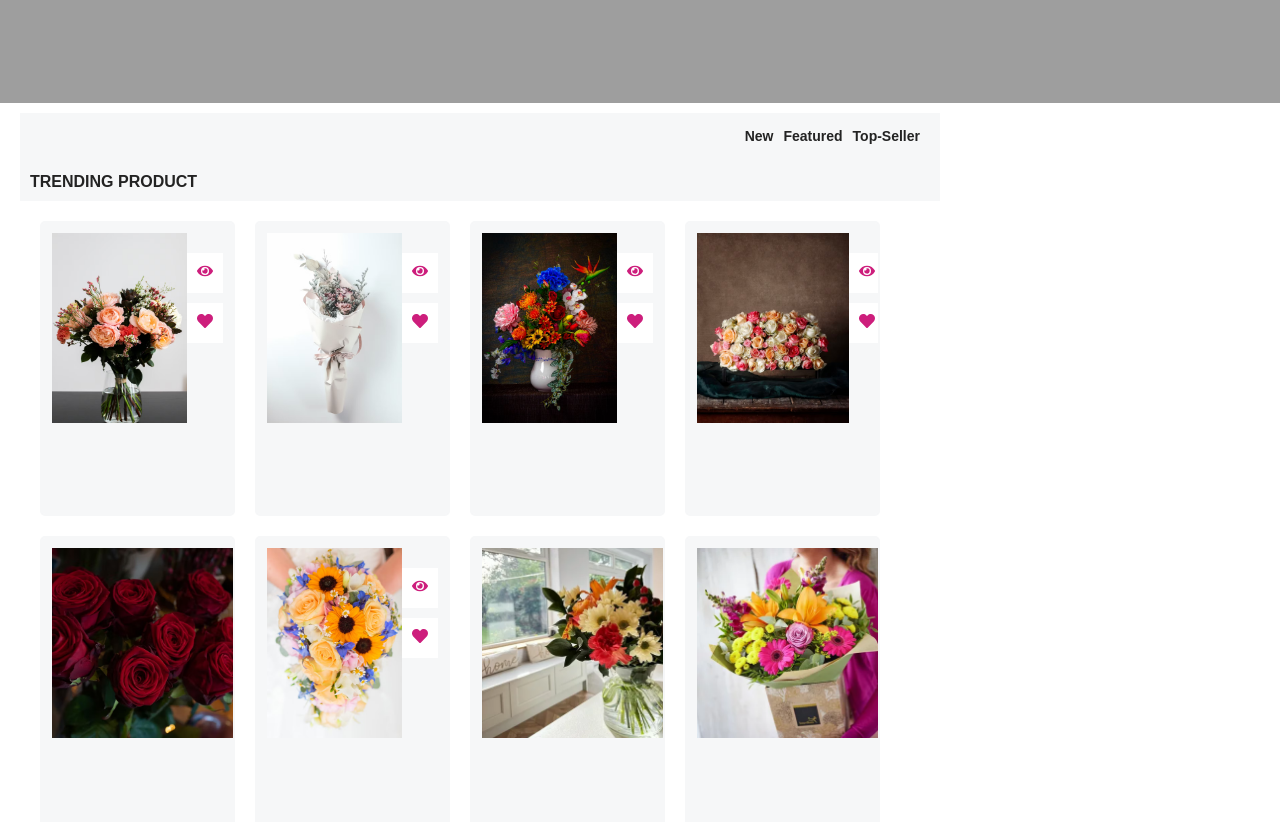
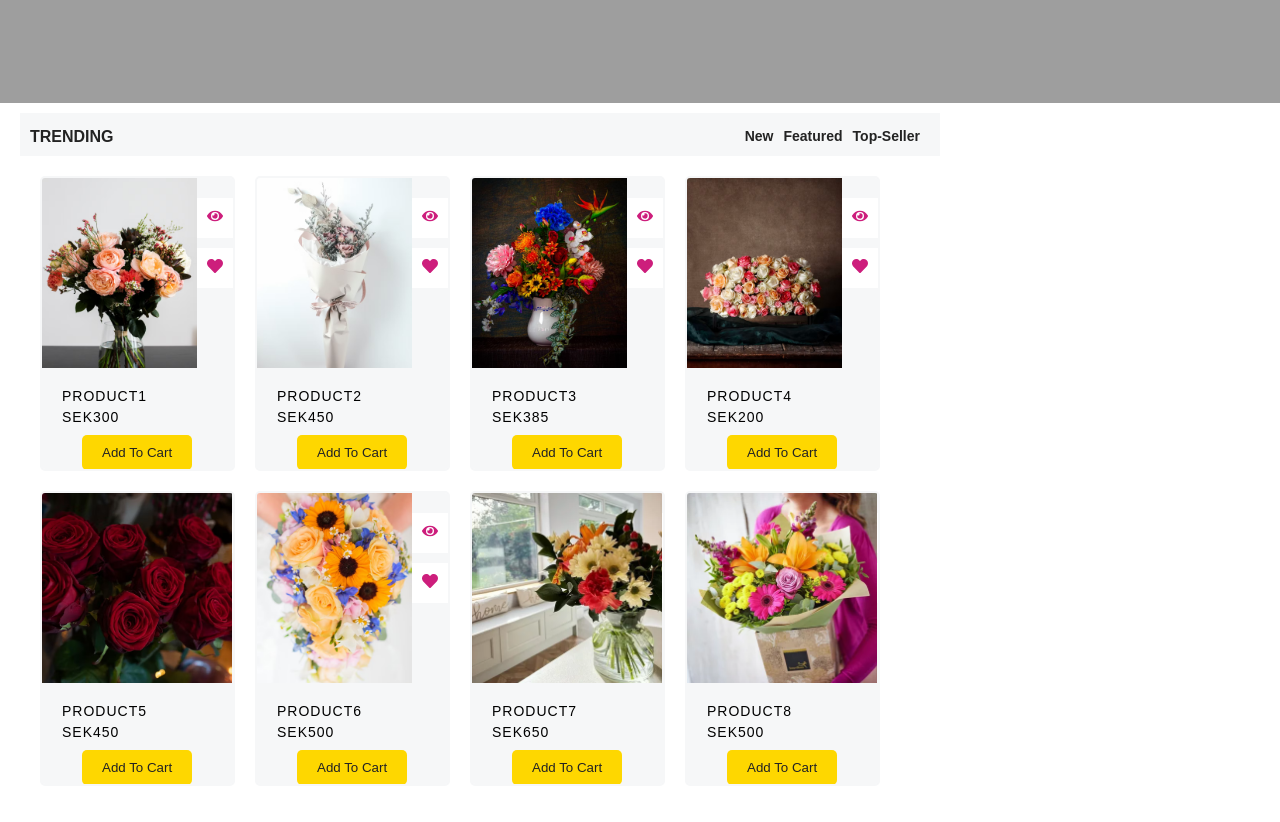
Before and after one commit to Bukkiedevs/The-floral-store, a React (Create React App) app in the folder flower-website/: page / in a window 1280 px wide. Shown: the part 540-1362 px from the top of the page. After the commit the page ends 1336 px from the top, so only its background shows below. Built offline with nearby package versions, Linux system fonts and the light colour scheme.

Commit message:
Styled home pictures

```diff
--- a/flower-website/src/components/home-products.js
+++ b/flower-website/src/components/home-products.js
@@ -21,7 +21,7 @@ const Homeproducts = [
     price: "385",
     image: "images/p3.avif",
     cat: " ",
-    type: "new",
+    type: "featured",
   },
   {
     id: 4,
@@ -29,7 +29,7 @@ const Homeproducts = [
     price: "200",
     image: "images/p4.avif",
     cat: " ",
-    type: "new",
+    type: "featured",
   },
   {
     id: 5,
@@ -37,7 +37,7 @@ const Homeproducts = [
     price: "450",
     image: "images/p5.avif",
     cat: " ",
-    type: "new",
+    type: "top-seller",
   },
   {
     id: 6,
@@ -45,7 +45,7 @@ const Homeproducts = [
     price: "500",
     image: "images/p6.avif",
     cat: " ",
-    type: "new",
+    type: "top-seller",
   },
   {
     id: 7,
@@ -61,7 +61,7 @@ const Homeproducts = [
     price: "500",
     image: "images/p8.webp",
     cat: " ",
-    type: "new",
+    type: "top-seller",
   },
 ];
 export default Homeproducts;
--- a/flower-website/src/components/home.css
+++ b/flower-website/src/components/home.css
@@ -76,7 +76,8 @@
   text-transform: uppercase;
   font-size: 16px;
   color: #232323;
-  margin-top: 50px;
+  margin-top: 5px;
+  cursor: pointer;
 }
 .home .trending .container .left-box .header .cate {
   display: flex;
@@ -87,7 +88,6 @@
   margin-right: 10px;
   color: #232323;
   font-size: 14px;
-  cursor: pointer;
   transform: 0.5s;
 }
 .home .trending .container .left-box .header .cate h3:hover {
@@ -104,7 +104,7 @@
 .home .trending .container .left-box .products .container .box {
   width: 195px;
   height: 295px;
-  padding: 10px 10px;
+  /* padding 10px 10px*/
   border: 2px solid #f6f7f8;
   margin-top: 20px;
   margin-left: 20px;
@@ -133,26 +133,6 @@
   .left-box
   .products
   .container
-  .box
-  .img-box
-  .icon
-  .icon-box {
-  padding: 10px 10px;
-
-  margin-top: 10px;
-  margin-left: 0%;
-  box-shadow: rgba(0, 0, 0 24) 0px 3px 8px;
-  z-index: 1;
-  background: #ffff;
-  color: #cd1e7c;
-  transition: 0.5s;
-}
-.home
-  .trending
-  .container
-  .left-box
-  .products
-  .container
   .box:hover
   .img-box
   .icon {
@@ -167,7 +147,73 @@
   .box
   .img-box
   .icon
+  .icon-box {
+  padding: 10px 10px;
+  margin-top: 10px;
+  margin-left: 0%;
+  box-shadow: rgba(0, 0, 0 24) 0px 3px 8px;
+  z-index: 1;
+  background: #ffff;
+  color: #cd1e7c;
+  transition: 0.5s;
+  cursor: pointer;
+}
+
+.home
+  .trending
+  .container
+  .left-box
+  .products
+  .container
+  .box
+  .img-box
+  .icon
   .icon-box:hover {
   color: #ffff;
   background-color: #cd1e7c;
 }
+.home .trending .container .left-box .products .container .box .info {
+  padding: 10px 10px;
+  margin: 10px;
+}
+.home .trending .container .left-box .products .container .box .info h3 {
+  text-transform: uppercase;
+  font-size: 14px;
+  color: black;
+  font-weight: 300;
+  letter-spacing: 1px;
+  cursor: pointer;
+}
+.home .trending .container .left-box .products .container .box .info p {
+  color: black;
+  margin-top: 5px;
+  font-size: 14px;
+  letter-spacing: 1px;
+}
+.home .trending .container .left-box .products .container .box .info .btn {
+  margin-top: 10px;
+  align-items: center;
+  padding: 10px 20px;
+  margin-left: 20px;
+  border: none;
+  background: none;
+  outline: none;
+  background: #fed700;
+  color: #232323;
+  text-transform: capitalize;
+  border-radius: 5px;
+  cursor: pointer;
+  transition: 0.5s;
+}
+.home
+  .trending
+  .container
+  .left-box
+  .products
+  .container
+  .box
+  .info
+  .btn:hover {
+  background: #cd1e7c;
+  color: #f6f7f8;
+}
--- a/flower-website/src/components/home.js
+++ b/flower-website/src/components/home.js
@@ -5,6 +5,17 @@ import Homeproducts from "./home-products";
 import "./home.css";
 const Home = () => {
   const [trendingProduct, setTrendingProduct] = useState(Homeproducts);
+  //Filter for trending product
+  const filtercate = (x) => {
+    const filterproduct = Homeproducts.filter((curElm) => {
+      return curElm.type === x;
+    });
+    setTrendingProduct(filterproduct);
+  };
+  //All Trending Product
+  const allTrendingProduct = () => {
+    setTrendingProduct(Homeproducts);
+  };
   return (
     <>
       <div className="home">
@@ -23,12 +34,12 @@ const Home = () => {
             <div className="left-box">
               <div className="header">
                 <div className="heading">
-                  <h2>Trending product</h2>
+                  <h2 onClick={() => allTrendingProduct()}>Trending</h2>
                 </div>
                 <div className="cate">
-                  <h3>New</h3>
-                  <h3>Featured</h3>
-                  <h3>Top-seller</h3>
+                  <h3 onClick={() => filtercate("new")}>New</h3>
+                  <h3 onClick={() => filtercate("featured")}>Featured</h3>
+                  <h3 onClick={() => filtercate("top-seller")}>Top-seller</h3>
                 </div>
               </div>
               <div className="products">
@@ -48,6 +59,11 @@ const Home = () => {
                               </div>
                             </div>
                           </div>
+                          <div className="info">
+                            <h3>{curElm.Name}</h3>
+                            <p>SEK{curElm.price}</p>
+                            <button className="btn">Add to cart</button>
+                          </div>
                         </div>
                       </>
                     );
```
